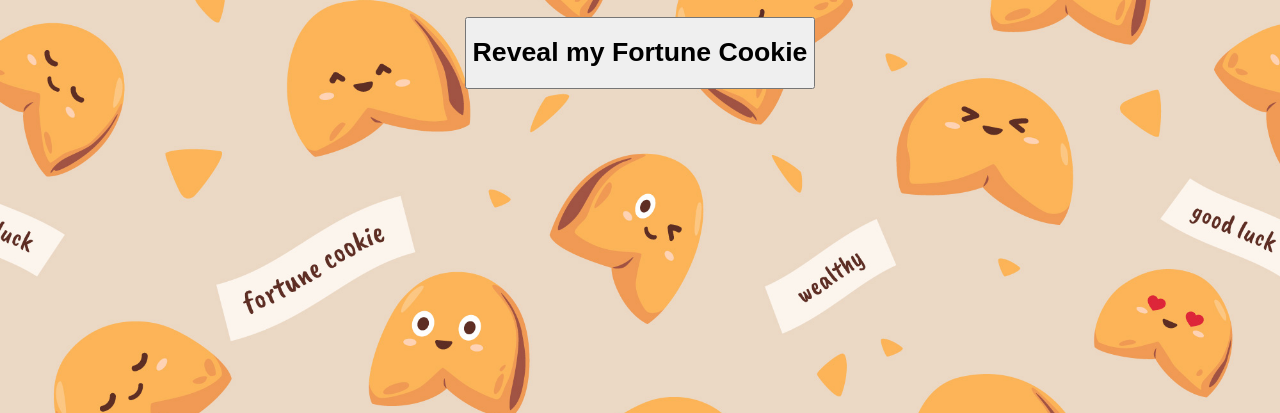
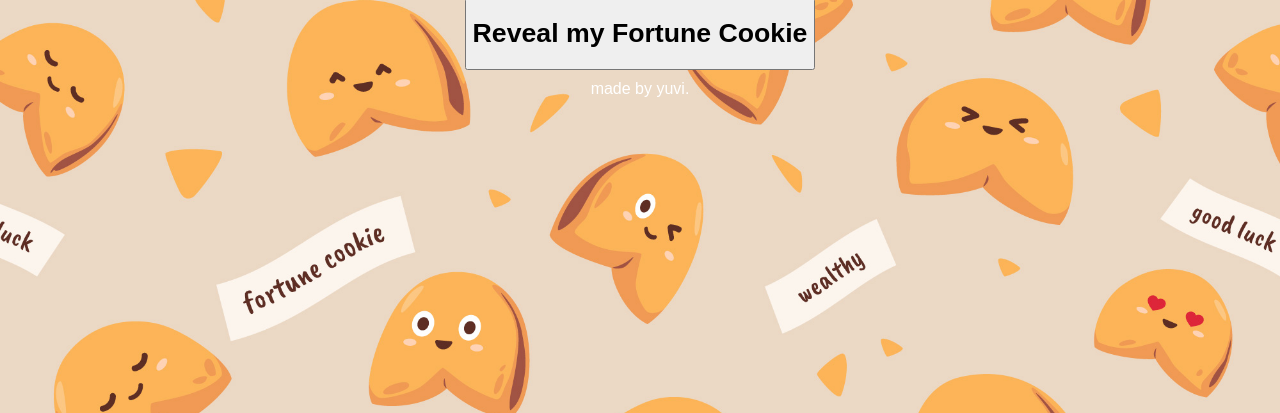
Before and after one commit to YuviCooks/FortuneCookie, a plain HTML site: page index.html in a window 1280 px wide. Shown: the part 387-800 px from the top of the page. Drawn offline with Linux system fonts and the light colour scheme.

Commit message:
Update index.html

```diff
--- a/index.html
+++ b/index.html
@@ -274,6 +274,21 @@
             }
         }
     </style>
+<head>
+    <meta charset="UTF-8">
+    <title>Footer with Your Name</title>
+    <style>
+        /* Your CSS styles here */
+        footer {
 
+            color: #fff;
+            text-align: center;
+            padding: 10px;
+        }
+    </style>
+</head>
+    <footer>
+       made by yuvi.
+    </footer>
 </body>
 </html>
```
